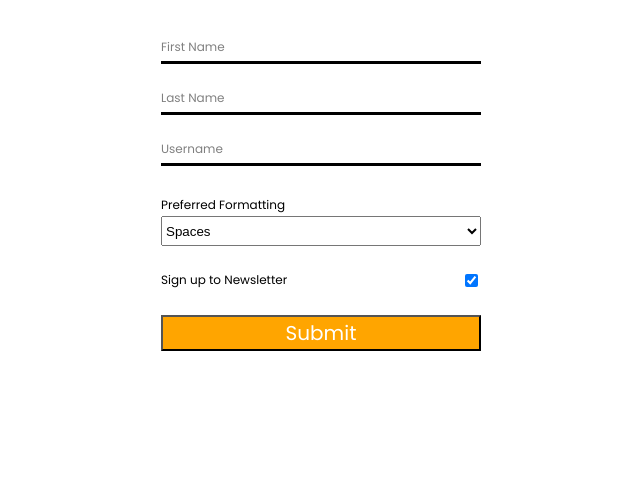
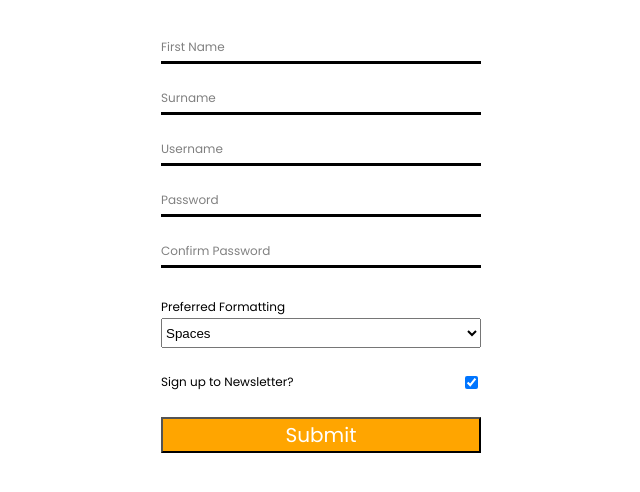
Before and after one commit to fuhrn/React-Awesome-Form, a React (Create React App) app: page / in a window 1280 px wide. Shown: the top 492 px of the page, without its empty margins (319-959 px from the left). Built offline with nearby package versions, Linux system fonts and the light colour scheme.

Commit message:
Access Other Values of the Current Form with redux-form

```diff
--- a/src/components/RegisterForm.js
+++ b/src/components/RegisterForm.js
@@ -1,9 +1,8 @@
-import React, {Component} from 'react'
-import { Field, reduxForm } from 'redux-form'
-import { customInput, customSelect } from './fields';
-// import { validate } from '../validation'  --> function level validation
-import { required, minLength, maxLength } from '../validation'
-import './RegisterForm.css'
+import React, { Component } from "react";
+import { Field, reduxForm } from "redux-form";
+import { customInput, customSelect } from "./fields";
+import { required, minLength, maxLength, matchesPassword } from "../validation";
+import "./RegisterForm.css";
 
 class RegisterForm extends Component {
   render() {
@@ -21,7 +20,7 @@ class RegisterForm extends Component {
           name="surname"
           component={customInput}
           type="text"
-          label="Last Name"
+          label="Surname"
           validate={[required]}
         />
         <Field
@@ -32,6 +31,20 @@ class RegisterForm extends Component {
           validate={[required, minLength, maxLength]}
         />
         <Field
+          name="password"
+          component={customInput}
+          type="password"
+          label="Password"
+          validate={[required]}
+        />
+        <Field
+          name="confirmPassword"
+          component={customInput}
+          type="password"
+          label="Confirm Password"
+          validate={[required, matchesPassword]}
+        />
+        <Field
           name="preference"
           component={customSelect}
           label="Preferred Formatting"
@@ -40,19 +53,16 @@ class RegisterForm extends Component {
           name="newsletter"
           component={customInput}
           type="checkbox"
-          label="Sign up to Newsletter"
+          label="Sign up to Newsletter?"
         />
-
         <button type="submit">Submit</button>
       </form>
     );
   }
 }
 
-// decorator
 RegisterForm = reduxForm({
-  form: 'register',
-  // validate
-})(RegisterForm)
+  form: "register",
+})(RegisterForm);
 
-export default RegisterForm
+export default RegisterForm;
--- a/src/validation/index.js
+++ b/src/validation/index.js
@@ -21,7 +21,6 @@
 //   return errors;
 // };
 
-
 //Opcion 2 Synchronous Field level validation
 export const required = (value) => (value ? undefined : "Value is required");
 
@@ -30,3 +29,6 @@ export const minLength = (value) =>
 
 export const maxLength = (value) =>
   value.length > 10 ? "Value is too long" : undefined;
+
+export const matchesPassword = (value, allValues) =>
+  value === allValues.password ? undefined : "Passwords must match";
```
